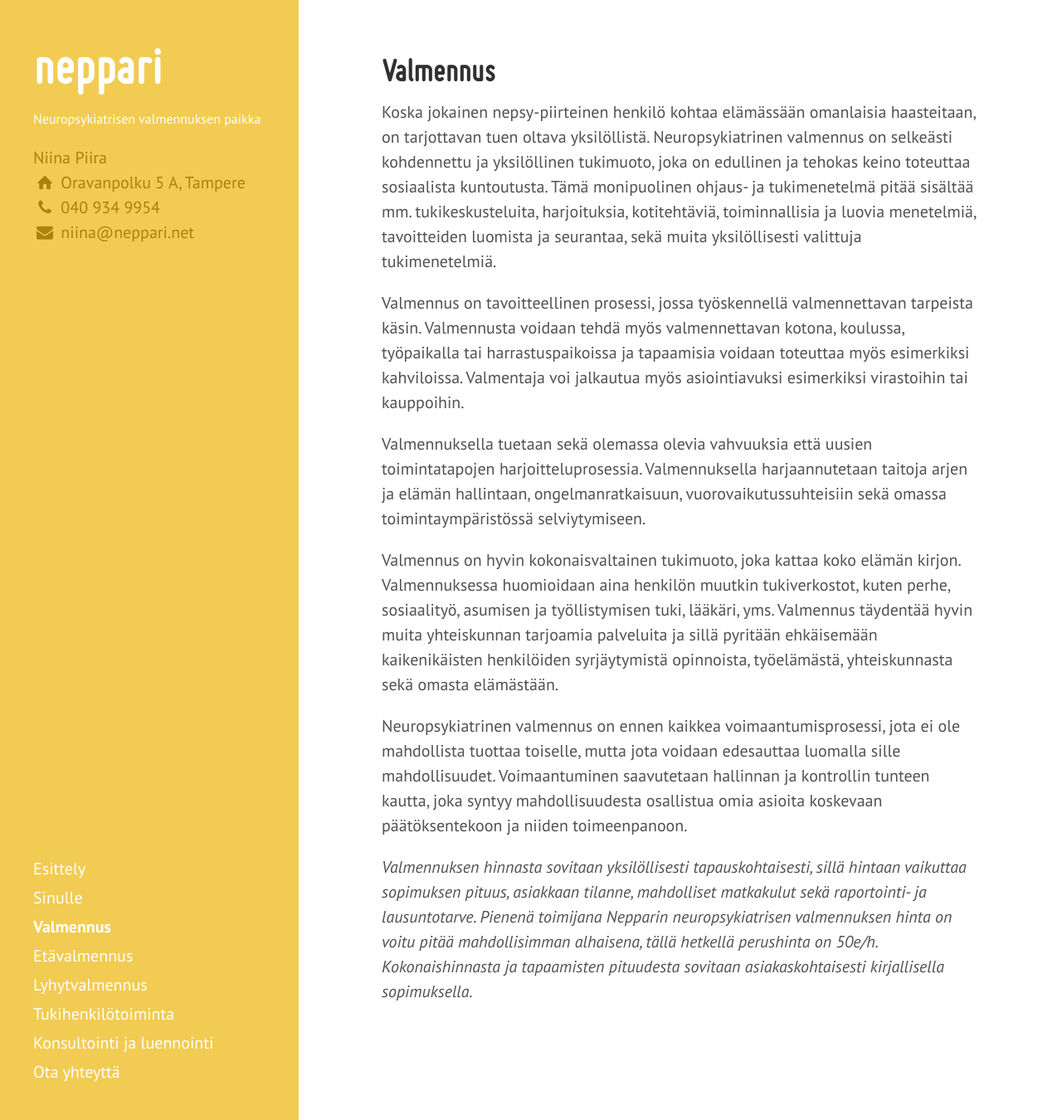
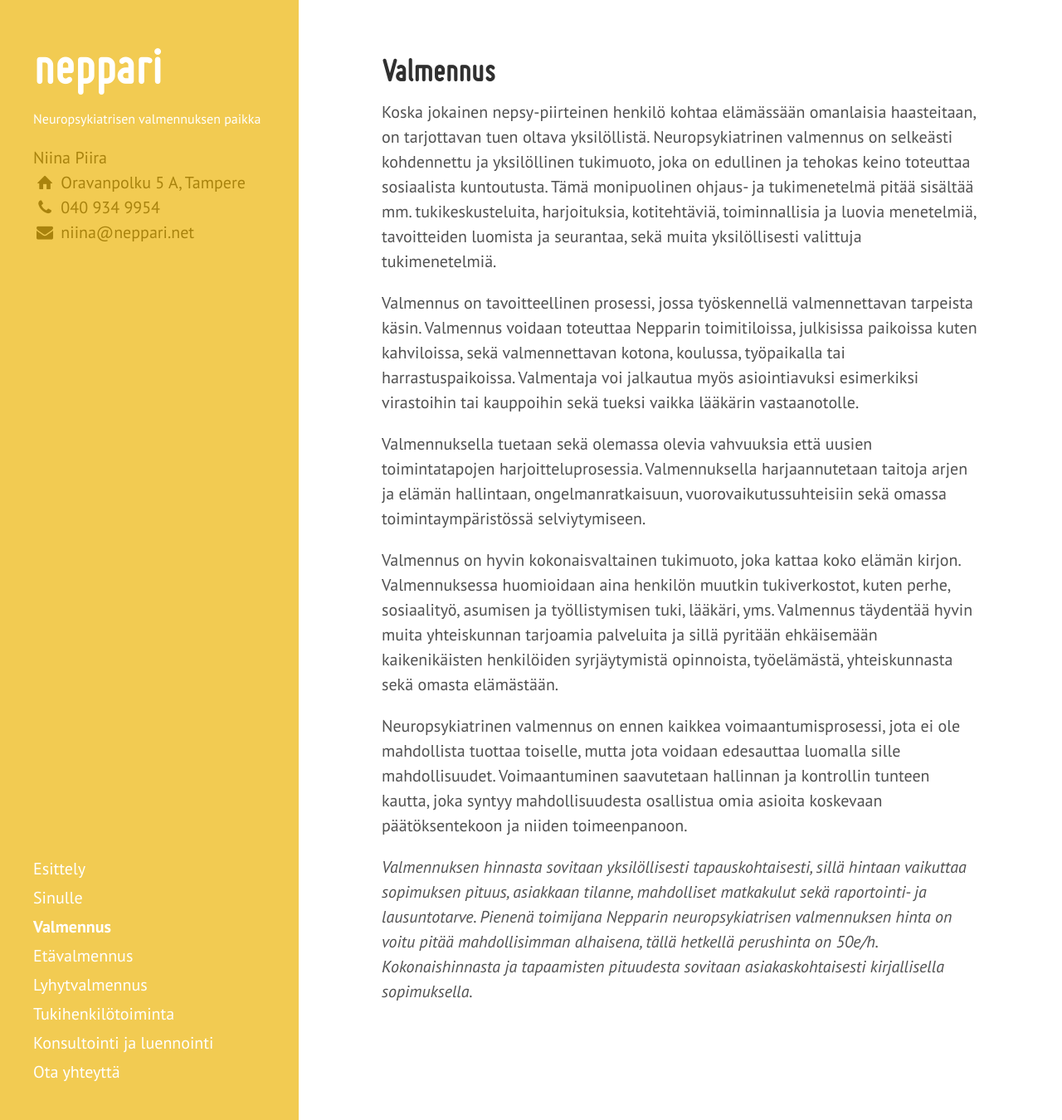
Before and after one commit to niinapiira/neppari.net, a Jekyll site: the page built from valmennus.md, in a window 1280 px wide and 1350 px high. Shown: the whole window at 83% size. Built offline with Jekyll 4.4.1, drawn with Linux system fonts in a browser that asks for light colours; Markdown is read by kramdown in place of the engine named in the settings.

Commit message:
Muutin tekstin muotoilua ja lisäsin "tueksi lääkärin vastaanotolle"

```diff
--- a/valmennus.md
+++ b/valmennus.md
@@ -12,9 +12,10 @@
 
 
 
+
 Koska jokainen nepsy-piirteinen henkilö kohtaa elämässään omanlaisia haasteitaan, on tarjottavan tuen oltava yksilöllistä. Neuropsykiatrinen valmennus on selkeästi kohdennettu ja yksilöllinen tukimuoto, joka on edullinen ja tehokas keino toteuttaa sosiaalista kuntoutusta. Tämä monipuolinen ohjaus- ja tukimenetelmä pitää sisältää mm. tukikeskusteluita, harjoituksia, kotitehtäviä, toiminnallisia ja luovia menetelmiä, tavoitteiden luomista ja seurantaa, sekä muita yksilöllisesti valittuja tukimenetelmiä.
 
-Valmennus on tavoitteellinen prosessi, jossa työskennellä valmennettavan tarpeista käsin. Valmennusta voidaan tehdä myös valmennettavan kotona, koulussa, työpaikalla tai harrastuspaikoissa ja tapaamisia voidaan toteuttaa myös esimerkiksi kahviloissa. Valmentaja voi jalkautua myös asiointiavuksi esimerkiksi virastoihin tai kauppoihin.
+Valmennus on tavoitteellinen prosessi, jossa työskennellä valmennettavan tarpeista käsin. Valmennus voidaan toteuttaa Nepparin toimitiloissa, julkisissa paikoissa kuten kahviloissa, sekä valmennettavan kotona, koulussa, työpaikalla tai harrastuspaikoissa. Valmentaja voi jalkautua myös asiointiavuksi esimerkiksi virastoihin tai kauppoihin sekä tueksi vaikka lääkärin vastaanotolle.
 
 Valmennuksella tuetaan sekä olemassa olevia vahvuuksia että uusien toimintatapojen harjoitteluprosessia. Valmennuksella harjaannutetaan taitoja arjen ja elämän hallintaan, ongelmanratkaisuun, vuorovaikutussuhteisiin sekä omassa toimintaympäristössä selviytymiseen.
 
```
